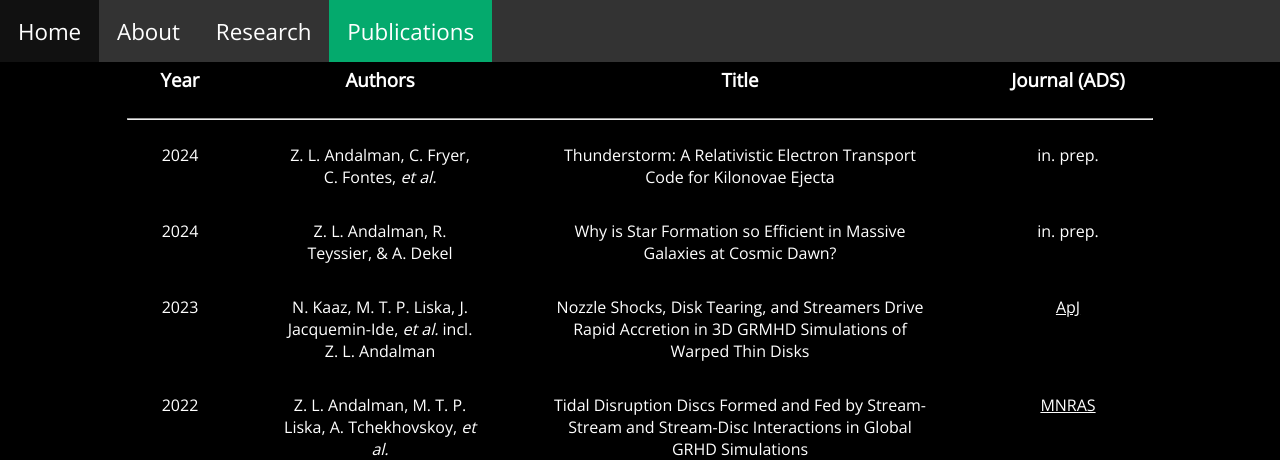
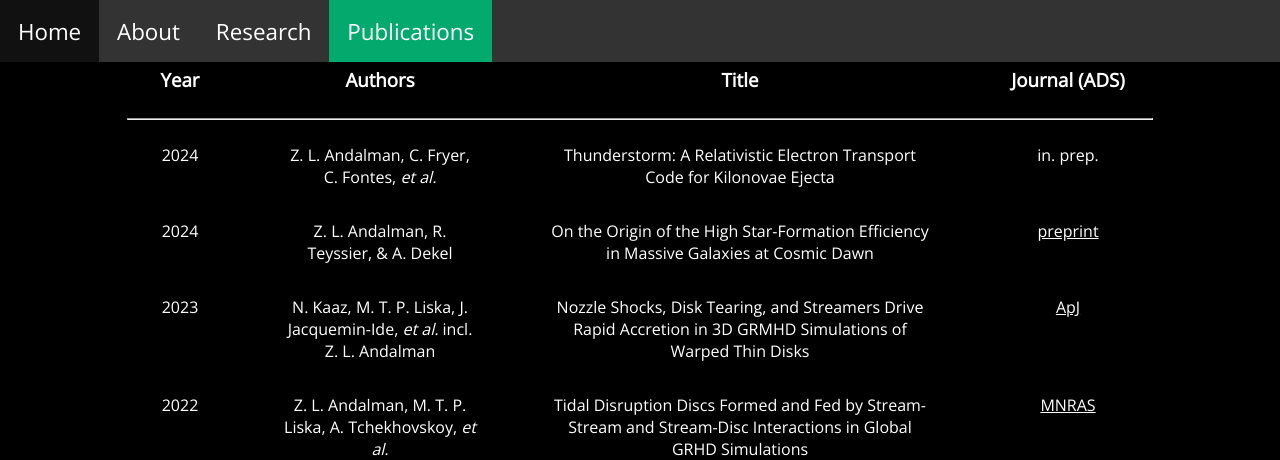
Before and after one commit to zandalman/zandalman.github.io, a Flask app: page /publications.html in a window 1280 px wide. Shown: the top 460 px of the page. Run offline with Flask 3, Linux system fonts and the light colour scheme.

Commit message:
updated resume

```diff
--- a/build/publications.html
+++ b/build/publications.html
@@ -74,11 +74,11 @@
           </p></div>
           <div class="col" style="width: 5%;"></div>
           <div class="col" style="width: 30%;"><p style="text-align: center;">
-            Why is Star Formation so Efficient in Massive Galaxies at Cosmic Dawn?
+            On the Origin of the High Star-Formation Efficiency in Massive Galaxies at Cosmic Dawn
           </p></div>
           <div class="col" style="width: 5%;"></div>
           <div class="col" style="width: 10%;"><p style="text-align: center;">
-            in. prep.
+            <a href="https://ui.adsabs.harvard.edu/abs/2024arXiv241020530A/abstract">preprint</a>
           </p></div>
         </div>
 
--- a/templates/publications.html
+++ b/templates/publications.html
@@ -51,11 +51,11 @@
           </p></div>
           <div class="col" style="width: 5%;"></div>
           <div class="col" style="width: 30%;"><p style="text-align: center;">
-            Why is Star Formation so Efficient in Massive Galaxies at Cosmic Dawn?
+            On the Origin of the High Star-Formation Efficiency in Massive Galaxies at Cosmic Dawn
           </p></div>
           <div class="col" style="width: 5%;"></div>
           <div class="col" style="width: 10%;"><p style="text-align: center;">
-            in. prep.
+            <a href="https://ui.adsabs.harvard.edu/abs/2024arXiv241020530A/abstract">preprint</a>
           </p></div>
         </div>
 
```
Also changed, not shown: 2 other files.
